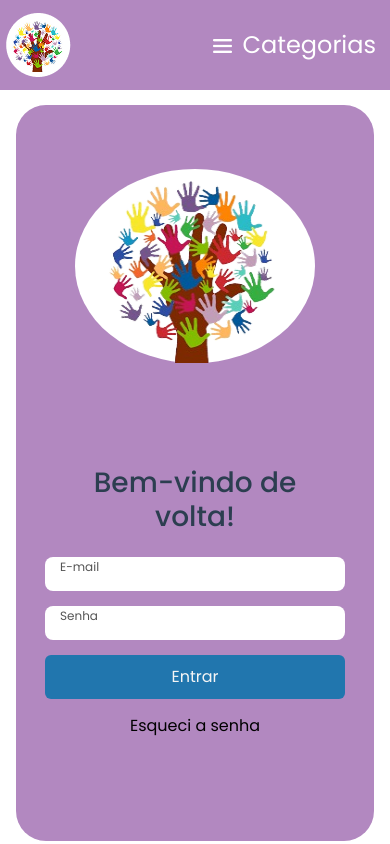
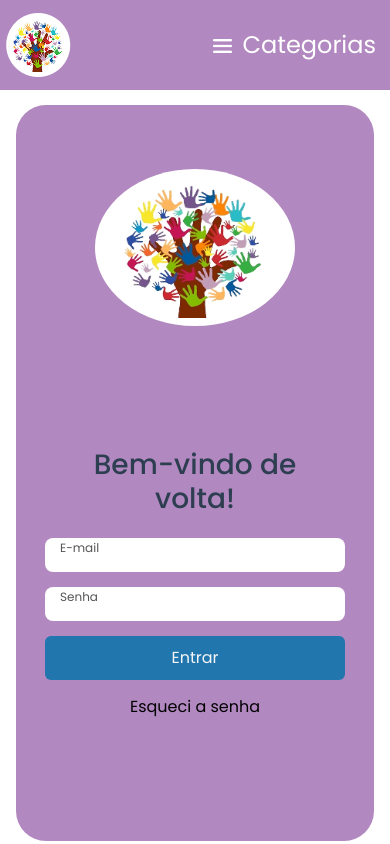
Before and after one commit to chroanz/front-devops, a Vue app: page /login in a window 390 px wide. Built offline with nearby package versions, Linux system fonts and the light colour scheme.

Commit message:
fix: melhoria na responsividade do component login

```diff
--- a/src/components/pages/LoginComponent.vue
+++ b/src/components/pages/LoginComponent.vue
@@ -129,7 +129,7 @@ export default {};
   text-decoration: none;
 }
 
-@media (max-height: 900px) {
+@media (max-height: 1200px)  and (max-width: 600px){
 
   .form-login-area {
     max-width: 92%;
@@ -141,10 +141,10 @@ export default {};
     max-width: 320px;
   }
 
-.input-container {
-  position: relative;
-  width: 300px;
-}
+  .input-container {
+    position: relative;
+    width: 300px;
+  }
 
   .input-container input {
     width: 100%;
@@ -152,5 +152,21 @@ export default {};
     font-size: 12px;
   }
 
+  .form-area-img {
+  margin-top: 4em;
+  background-color: #FFF;
+  width: 200px;
+  height: 180px;
+  border-radius: 50%;
+  display: flex;
+  justify-content: center;
+  align-items: center;
+}
+
+.form-area-img img {
+  height: 90%;
+  width: 100%;
+}
+
 }
 </style>
```
